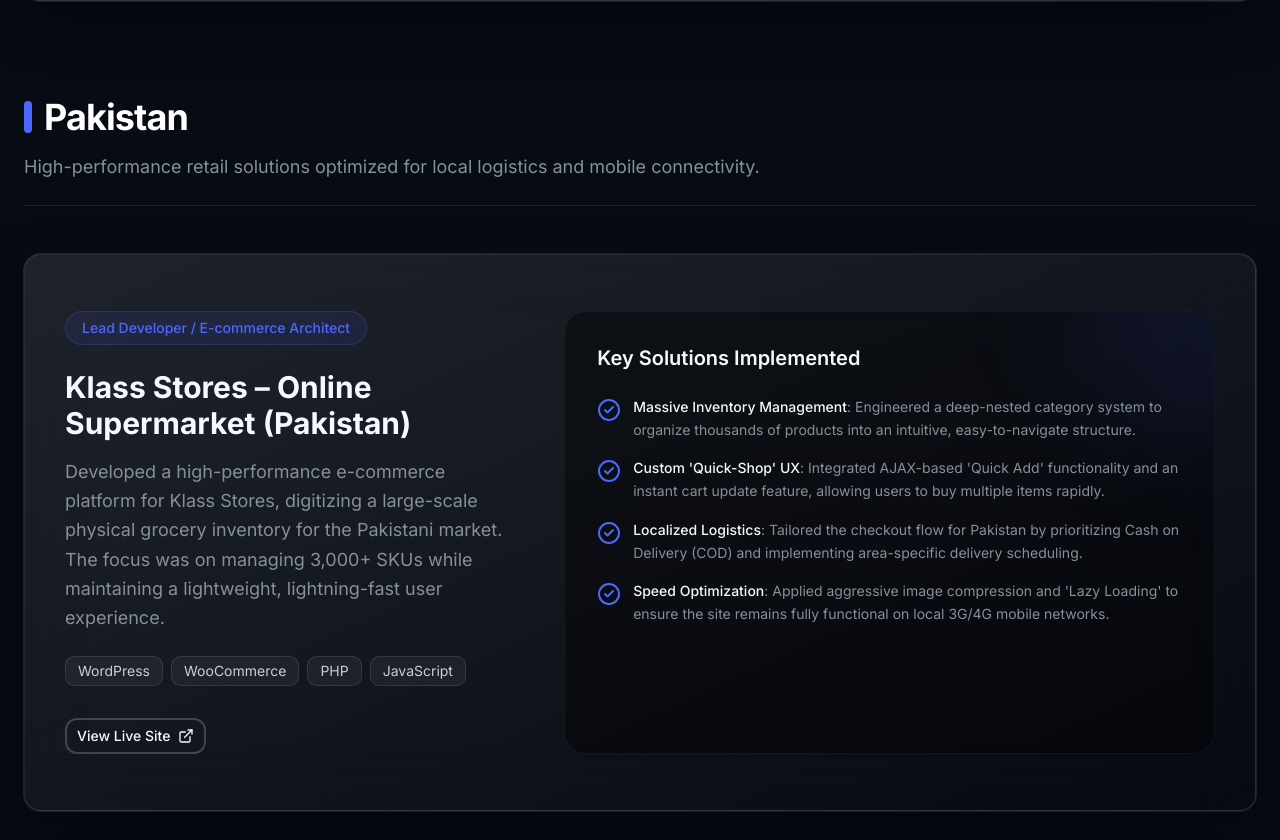
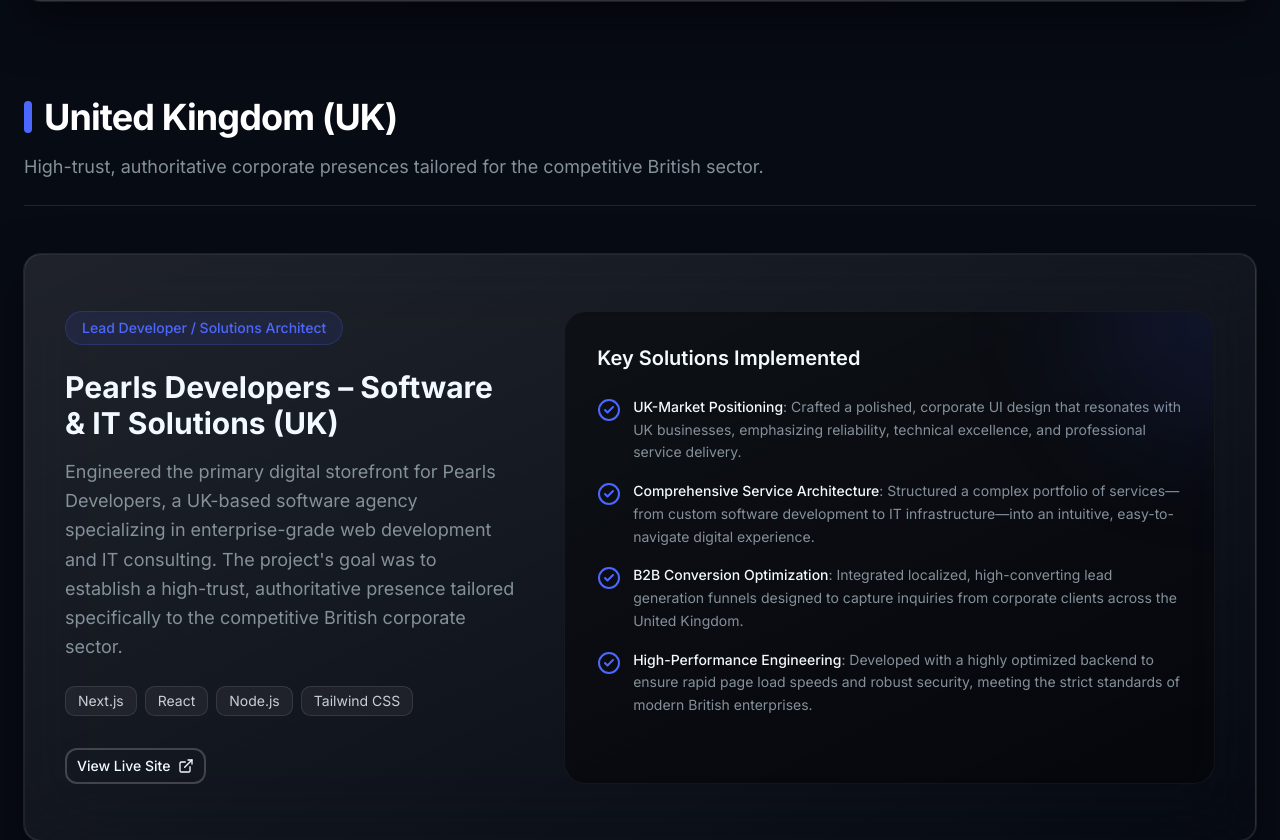
Before and after one commit to hammadarshad778/maxsolutionz-frontend, a Next.js app: page /projects in a window 1280 px wide. Shown: the part 10745-11585 px from the top of the page. Built offline with nearby package versions, Linux system fonts and the light colour scheme.

Commit message:
Add Pearls Developers project and UK market grouping

```diff
--- a/src/app/projects/page.tsx
+++ b/src/app/projects/page.tsx
@@ -18,6 +18,11 @@
       country: "Germany",
       items: projects.filter(p => p.title.includes("Germany")),
       description: "Precision-engineered platforms adhering to strict German market standards and privacy laws."
+    },
+    {
+      country: "United Kingdom (UK)",
+      items: projects.filter(p => p.title.includes("UK")),
+      description: "High-trust, authoritative corporate presences tailored for the competitive British sector."
     },
     {
       country: "Pakistan",
--- a/src/data/projects.ts
+++ b/src/data/projects.ts
@@ -263,5 +263,18 @@
     role: "Lead Developer / E-commerce Architect",
     stack: ["WordPress", "WooCommerce", "PHP", "JavaScript"],
     link: "https://smokersheap.com/"
+  },
+  {
+    title: "Pearls Developers – Software & IT Solutions (UK)",
+    description: "Engineered the primary digital storefront for Pearls Developers, a UK-based software agency specializing in enterprise-grade web development and IT consulting. The project's goal was to establish a high-trust, authoritative presence tailored specifically to the competitive British corporate sector.",
+    keySolutions: [
+      "UK-Market Positioning: Crafted a polished, corporate UI design that resonates with UK businesses, emphasizing reliability, technical excellence, and professional service delivery.",
+      "Comprehensive Service Architecture: Structured a complex portfolio of services—from custom software development to IT infrastructure—into an intuitive, easy-to-navigate digital experience.",
+      "B2B Conversion Optimization: Integrated localized, high-converting lead generation funnels designed to capture inquiries from corporate clients across the United Kingdom.",
+      "High-Performance Engineering: Developed with a highly optimized backend to ensure rapid page load speeds and robust security, meeting the strict standards of modern British enterprises."
+    ],
+    role: "Lead Developer / Solutions Architect",
+    stack: ["Next.js", "React", "Node.js", "Tailwind CSS"],
+    link: "https://pearls-developers.co.uk/"
   }
 ];
```
